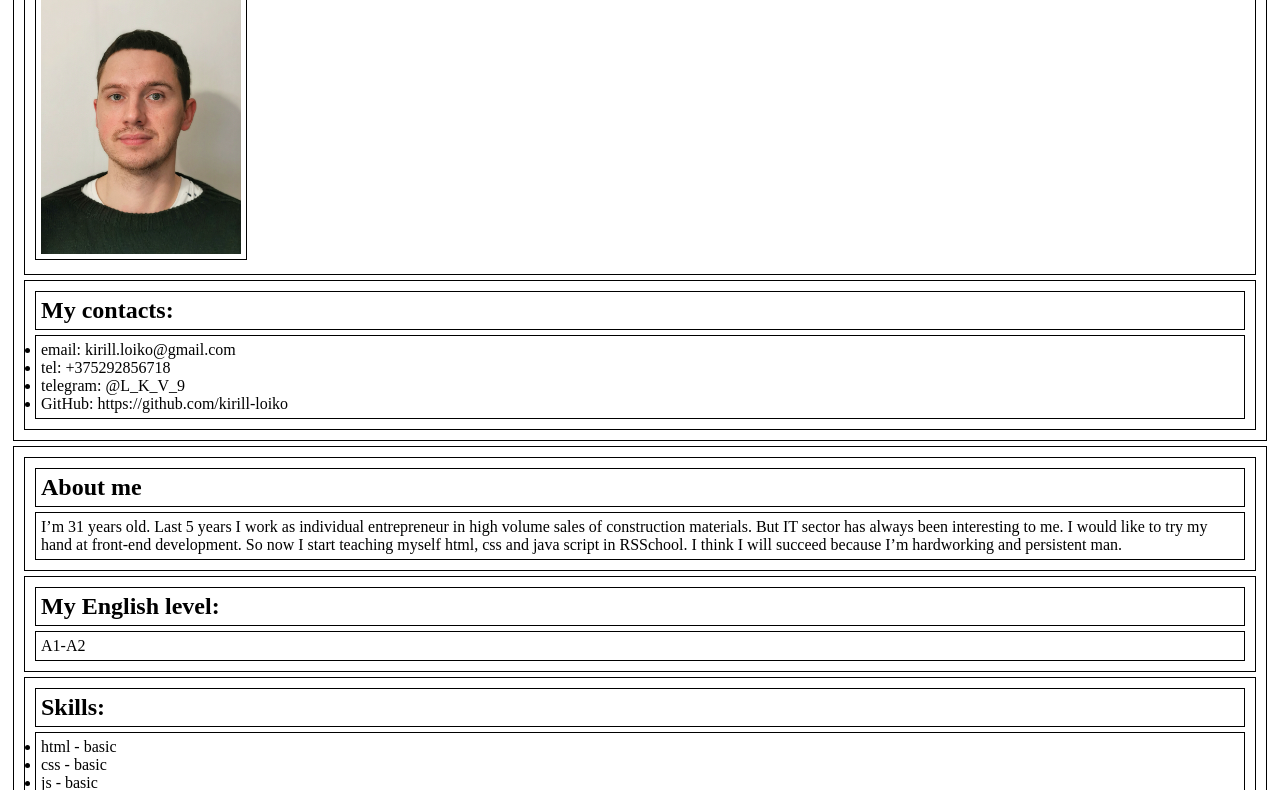
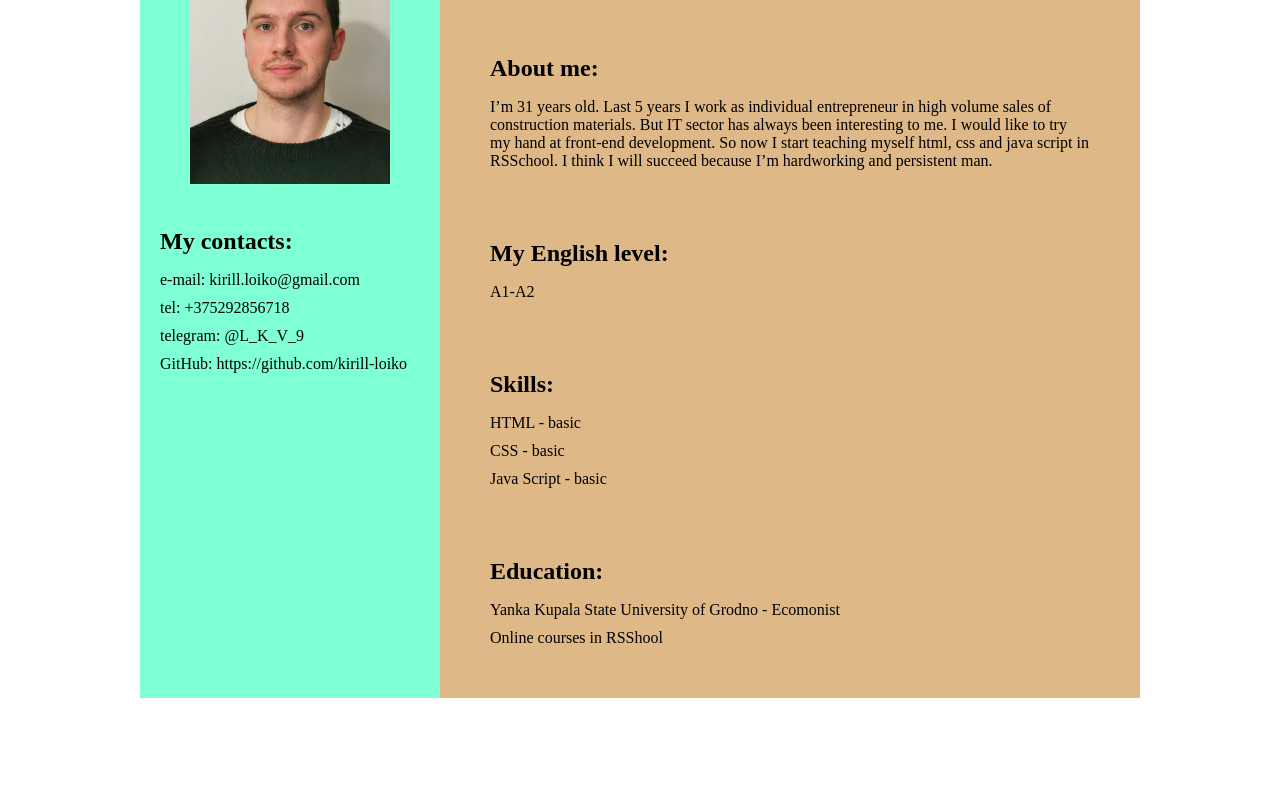
Before and after one commit to kirill-loiko/rsschool-cv, a plain HTML site: page index.html in a window 1280 px wide. Shown: the part 102-892 px from the top of the page. After the commit the page ends 800 px from the top, so only its background shows below. Drawn offline with Linux system fonts and the light colour scheme.

Commit message:
fix: add flex elements

```diff
--- a/index.html
+++ b/index.html
@@ -8,15 +8,15 @@
     <title>Kirill Loiko CV</title>
 </head>
 <body>
-    <h1>Kirill Loiko</h1>
+    <main>
         <div class="left-side">
             <div class="div-photo">
                 <img class="my-photo" src="./img.jpg" alt="My photo">
             </div>
             <section class="my-contacts">
                 <h2>My contacts:</h2>
-            <ul>
-                <li>email: kirill.loiko@gmail.com</li>
+                <ul class="ul-my-contacts">
+                    <li>e-mail: kirill.loiko@gmail.com</li>
                     <li>tel: +375292856718</li>
                     <li>telegram: @L_K_V_9</li>
                     <li>GitHub: https://github.com/kirill-loiko</li>
@@ -24,8 +24,9 @@
             </section>
         </div>
             <div class="right-side">
+                <h1>Kirill Loiko</h1>
                 <section class="about-me">
-            <h2>About me</h2>
+                    <h2>About me:</h2>
                     <p>I’m 31 years old. Last 5 years I work as individual entrepreneur in high volume sales of construction materials. But IT sector has always been interesting to me. I would like to try my hand at front-end development. So now I start teaching myself html, css and java script in RSSchool. I think I will succeed because I’m hardworking and persistent man.</p>
                 </section>
                 <section class="english-level">
@@ -35,9 +36,9 @@
                 <section class="skills">
                     <h2>Skills:</h2>
                     <ul>
-                <li>html - basic</li>
-                <li>css - basic</li>
-                <li>js - basic</li>
+                        <li>HTML - basic</li>
+                        <li>CSS - basic</li>
+                        <li>Java Script - basic</li>
                     </ul>
                 </section>
                 <section class="education">
@@ -48,5 +49,6 @@
                     </ul>
                 </section>
         </div>
+    </main>
 </body>
 </html>
--- a/style.css
+++ b/style.css
@@ -1,14 +1,47 @@
+html, body {
+    margin: 0;
+    padding: 0;
+}
+main {
+    height: 100vh;
+    display: flex;
+    justify-content: center;
+}
 .left-side {
-    border: 1px solid #000;
+    width: 300px;
+    background-color: aquamarine;
 }
 .right-side {
-    border: 1px solid #000;
+    width: 700px;
+    background-color: burlywood;
 }
 .my-photo {
     width: 200px;
 }
-section, div, p, h2, h1, ul, img {
-    padding: 5px;
-    border: 1px solid #000;
-    margin: 5px;
+.div-photo {
+    margin-top: 20px;
+    text-align: center;
 }
+section {
+    margin: 70px 50px 0 50px;
+}
+.my-contacts{
+    margin: 40px 20px 0 20px;
+}
+h1 {
+    margin: 50px 50px 0 50px;
+}
+h2 {
+    margin-bottom: 15px;
+}
+li:not(:last-child) {
+    margin-bottom: 10px;
+}
+ul {
+    padding: 0;
+    list-style: none;
+}
+li::before {
+    content: '';
+
+}
```
Lines whose indentation alone changed are shown as unchanged.
